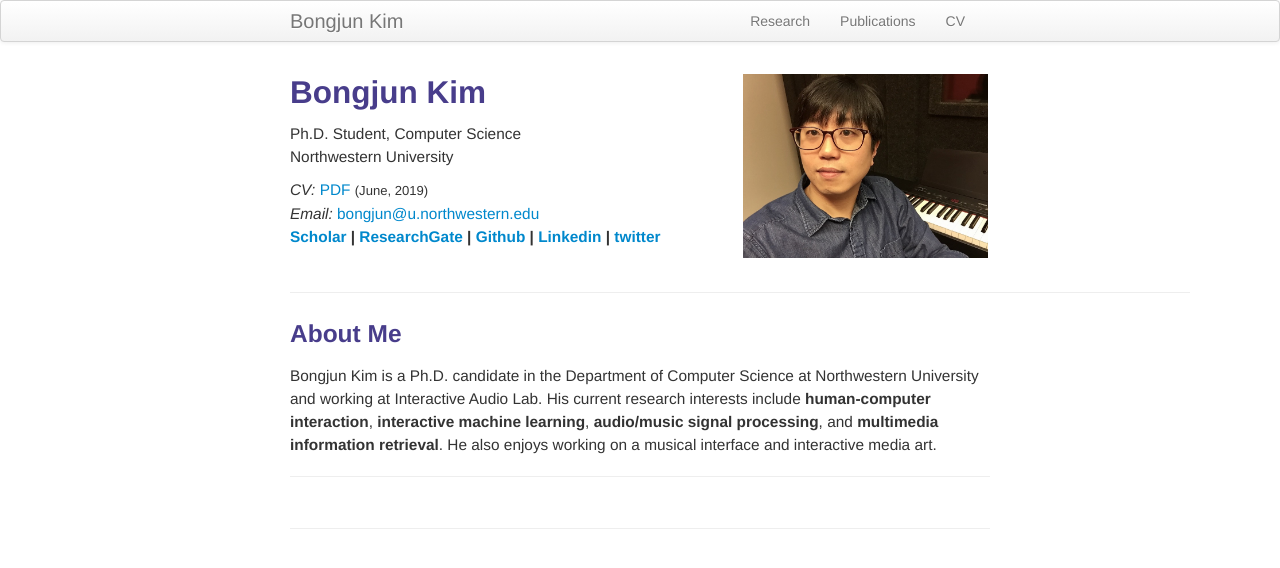
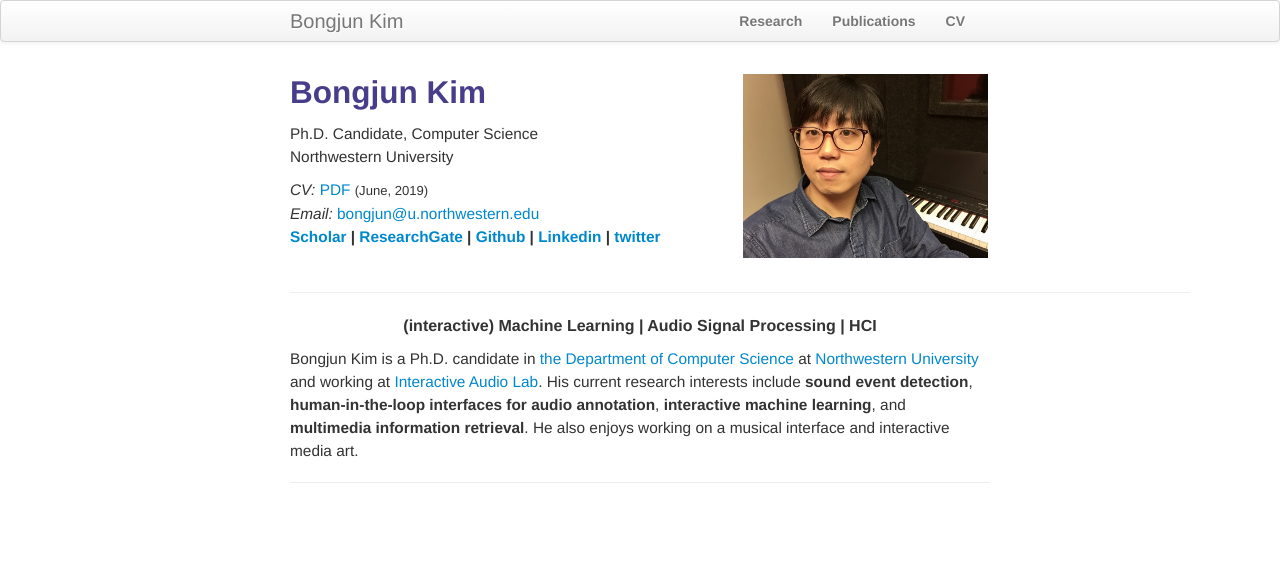
Before and after one commit to bongjun/bongjun.github.io, a Jekyll site: the page built from index.md, in a window 1280 px wide. Shown: the top 568 px of the page. Built offline with Jekyll 4.4.1, drawn with Linux system fonts in a browser that asks for light colours.

Commit message:
updated pages

```diff
--- a/_includes/themes/twitter/default.html
+++ b/_includes/themes/twitter/default.html
@@ -35,9 +35,9 @@
         <div class="container-narrow">
           <a class="brand" href="{{ HOME_PATH }}">{{ site.title }}</a>
           <ul class="nav">
-              <li><a href="{{ BASE_PATH }}/pages/research.html">Research</a></li>
-              <li><a href="{{ BASE_PATH }}/pages/publications.html">Publications</a></li>
-              <li><a href="{{ BASE_PATH }}/assets/CV.pdf">CV</a></li>
+              <li><a href="{{ BASE_PATH }}/pages/research.html"><b>Research</b></a></li>
+              <li><a href="{{ BASE_PATH }}/pages/publications.html"><b>Publications</b></a></li>
+              <li><a href="{{ BASE_PATH }}/assets/CV.pdf"><b>CV</b></a></li>
 
 
           </ul>
@@ -51,7 +51,7 @@
         {{ content }}
       </div>
 
-      <hr>
+      <!-- <hr> -->
 
     </div>
 
--- a/index.md
+++ b/index.md
@@ -9,7 +9,7 @@ keywords: Machine learning, Audio, Human-Computer Interaction
 
 
 ## Bongjun Kim  <a href="/images/me2.jpeg" target="_blank"><img src="../pages/files/bongjun_profile.jpg" width="35%" height="35%" align="right"></a>
-Ph.D. Student, Computer Science <br>
+Ph.D. Candidate, Computer Science <br>
 Northwestern University <br>
 
 <em>CV: </em><a href="https://bongjun.github.io/assets/CV.pdf" target="_blank">PDF</a>  <small>(June, 2019)</small> <br>
@@ -20,7 +20,7 @@ Northwestern University <br>
 <hr width="900px">
 <!-- <hr style="height:3pt; visibility:hidden;" /> -->
 
-### About Me
+<!-- ### About Me -->
 <!-- <p align="center">
   <img src="../pages/files/bongjun_profile.jpg" width="60%" height="60%">
   <br><br>
@@ -30,7 +30,11 @@ Northwestern University <br>
   <br><br>
 </p>
  -->
-Bongjun Kim is a Ph.D. candidate in the Department of Computer Science at Northwestern University and working at Interactive Audio Lab. His current research interests include **human-computer interaction**, **interactive machine learning**, **audio/music signal processing**, and **multimedia information retrieval**. He also enjoys working on a musical interface and interactive media art.
+<p align="center">
+  <b><font size="3">(interactive) Machine Learning | Audio Signal Processing | HCI </font></b>
+</p>
+
+Bongjun Kim is a Ph.D. candidate in [the Department of Computer Science](https://www.mccormick.northwestern.edu/computer-science/) at [Northwestern University](https://www.northwestern.edu/) and working at [Interactive Audio Lab](http://music.cs.northwestern.edu/). His current research interests include **sound event detection**, **human-in-the-loop interfaces for audio annotation**, **interactive machine learning**, and **multimedia information retrieval**. He also enjoys working on a musical interface and interactive media art.
 
 <!-- [curriculum vitae ![CV as pdf]({{ BASE_PATH }}/pages/icons16/pdf-icon.png)]({{ BASE_PATH }}/assets/CV.pdf)<br/>
  -->
```
